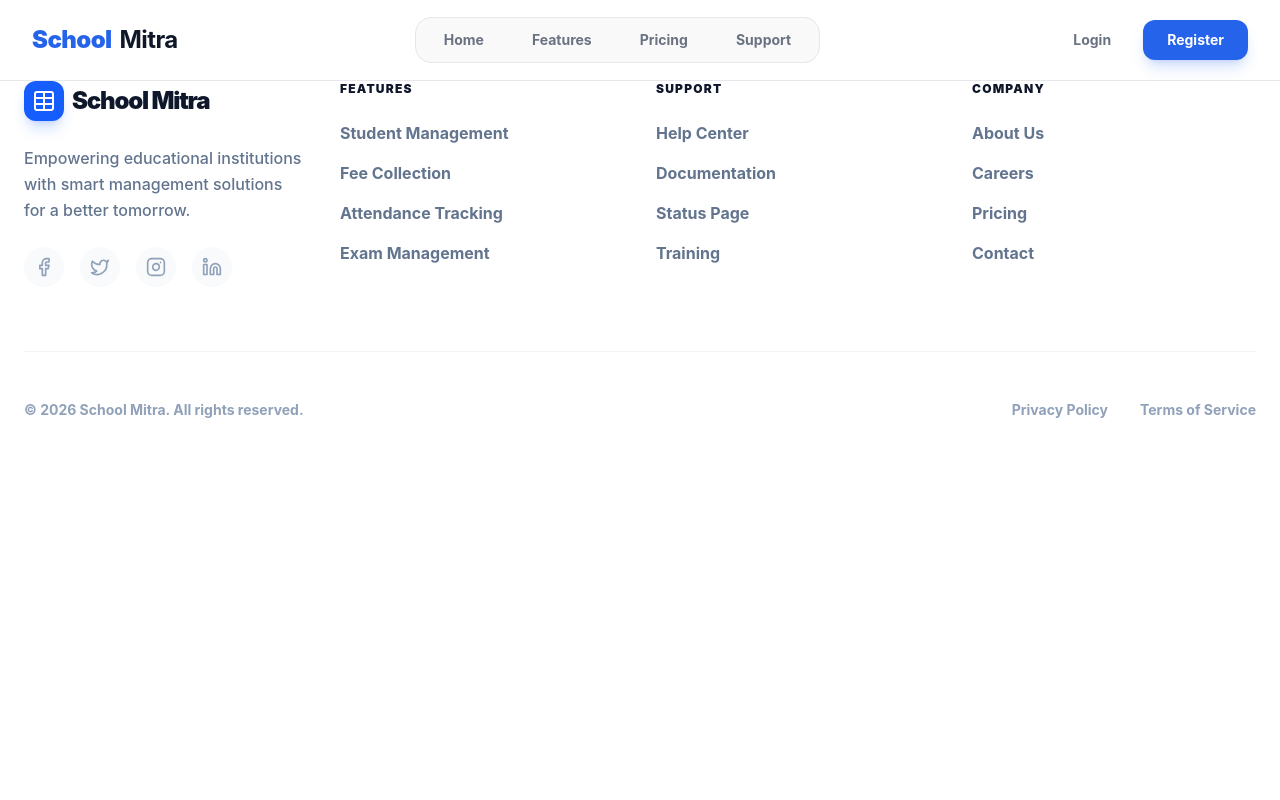
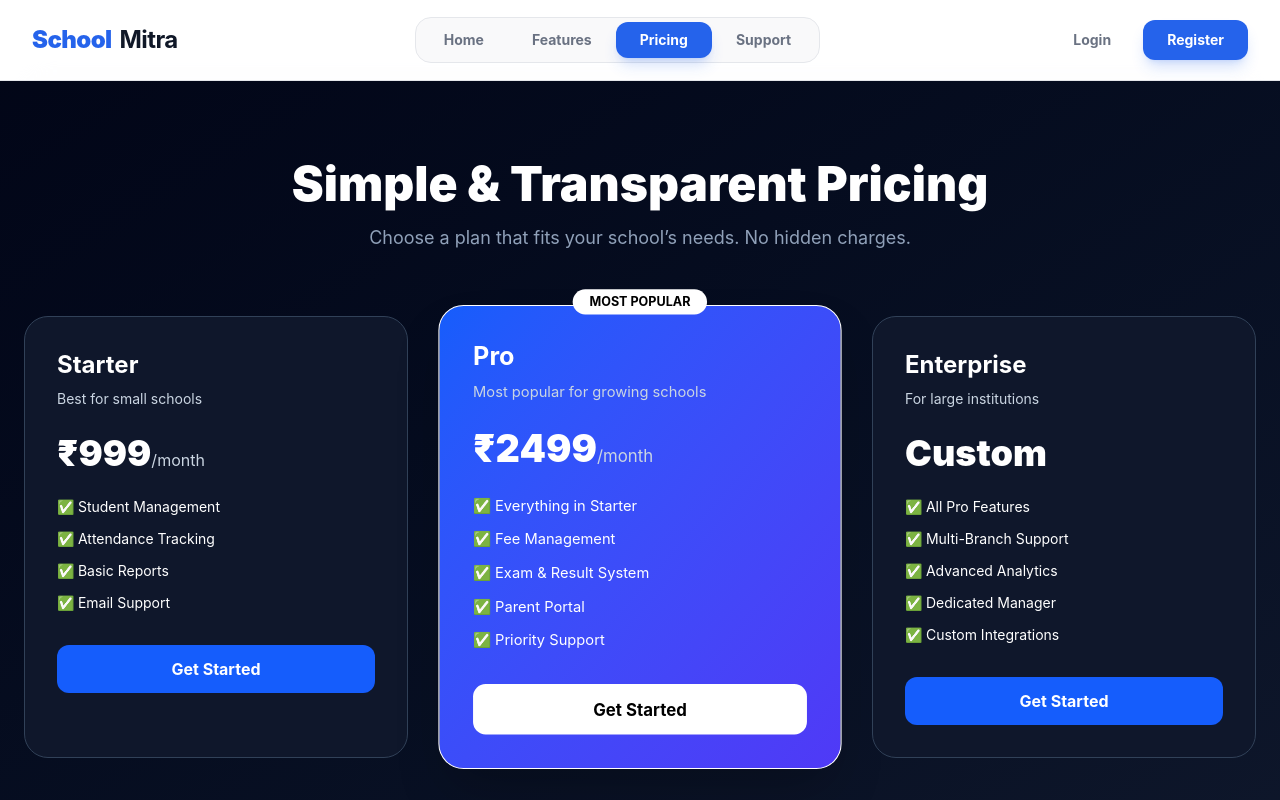
Before and after one commit to official1saurabh-ship-it/school-mitra-landing-page, a React (Vite) app: page /pricing in a window 1280 px wide. Shown: the top 800 px of the page. Built offline with nearby package versions, Linux system fonts and the light colour scheme.

Commit message:
Few more changes done

```diff
--- a/src/App.jsx
+++ b/src/App.jsx
@@ -18,6 +18,9 @@ import HostelManagement from './features/HostelManagement';
 import OtherFacilities from './features/OtherFacilities';
 import ReportsAnalytics from './features/ReportsAnalytics';
 import TechnicalSystemFeatures from './features/TechnicalSystemFeatures';
+import PricingPage from './pages/PricingPage';
+import SupportPage from './pages/SupportPage';
+
 
 function App() {
   return (
@@ -41,6 +44,8 @@ function App() {
         <Route path="/features/other-facilities" element={<OtherFacilities />} />
         <Route path="/features/reports-analytics" element={<ReportsAnalytics />} />
         <Route path="/features/technical-system-features" element={<TechnicalSystemFeatures />} />
+        <Route path="/pricing" element={<PricingPage />} />
+        <Route path="/support" element={<SupportPage />} />
       </Routes>
     </div>
 
--- a/src/components/Navbar.jsx
+++ b/src/components/Navbar.jsx
@@ -17,8 +17,8 @@ const Navbar = () => {
   const navItems = [
     { name: 'Home', path: '/', icon: Home },
     { name: 'Features', path: '/features', icon: LayoutGrid },
-    { name: 'Pricing', path: '#pricing', icon: CreditCard },
-    { name: 'Support', path: '#support', icon: LifeBuoy },
+    { name: 'Pricing', path: '/pricing', icon: CreditCard },
+    { name: 'Support', path: '/support', icon: LifeBuoy },
   ];
 
   // Helper function to determine if a link is active
--- /dev/null
+++ b/src/pages/PricingPage.jsx
@@ -0,0 +1,116 @@
+import React from "react";
+
+const plans = [
+    {
+        name: "Starter",
+        price: "₹999",
+        period: "/month",
+        desc: "Best for small schools",
+        features: [
+            "Student Management",
+            "Attendance Tracking",
+            "Basic Reports",
+            "Email Support",
+        ],
+        highlighted: false,
+    },
+    {
+        name: "Pro",
+        price: "₹2499",
+        period: "/month",
+        desc: "Most popular for growing schools",
+        features: [
+            "Everything in Starter",
+            "Fee Management",
+            "Exam & Result System",
+            "Parent Portal",
+            "Priority Support",
+        ],
+        highlighted: true,
+    },
+    {
+        name: "Enterprise",
+        price: "Custom",
+        period: "",
+        desc: "For large institutions",
+        features: [
+            "All Pro Features",
+            "Multi-Branch Support",
+            "Advanced Analytics",
+            "Dedicated Manager",
+            "Custom Integrations",
+        ],
+        highlighted: false,
+    },
+];
+
+export default function PricingPage() {
+    return (
+        <div className="min-h-screen bg-gradient-to-br from-slate-950 to-slate-900 text-white px-6 py-20 mt-20">
+
+            {/* Heading */}
+            <div className="text-center max-w-3xl mx-auto mb-16">
+                <h1 className="text-4xl md:text-5xl font-black mb-4">
+                    Simple & Transparent Pricing
+                </h1>
+                <p className="text-slate-400 text-lg">
+                    Choose a plan that fits your school’s needs. No hidden charges.
+                </p>
+            </div>
+
+            {/* Pricing Cards */}
+            <div className="grid md:grid-cols-3 gap-10 min-w-6xl mx-auto">
+
+                {plans.map((plan, index) => (
+                    <div
+                        key={index}
+                        className={`relative rounded-3xl p-8 border transition-all duration-300
+              ${plan.highlighted
+                                ? "bg-gradient-to-br from-blue-600 to-indigo-600 scale-105 shadow-2xl"
+                                : "bg-slate-900 border-slate-700 hover:scale-105"
+                            }`}
+                    >
+
+                        {/* Badge */}
+                        {plan.highlighted && (
+                            <div className="absolute -top-4 left-1/2 -translate-x-1/2 bg-white text-black text-xs font-bold px-4 py-1 rounded-full">
+                                MOST POPULAR
+                            </div>
+                        )}
+
+                        {/* Plan Name */}
+                        <h2 className="text-2xl font-bold mb-2">{plan.name}</h2>
+                        <p className="text-sm text-slate-300 mb-6">{plan.desc}</p>
+
+                        {/* Price */}
+                        <div className="mb-6">
+                            <span className="text-4xl font-black">{plan.price}</span>
+                            <span className="text-slate-300">{plan.period}</span>
+                        </div>
+
+                        {/* Features */}
+                        <ul className="space-y-3 mb-8">
+                            {plan.features.map((f, i) => (
+                                <li key={i} className="flex items-center gap-2 text-sm">
+                                    ✅ {f}
+                                </li>
+                            ))}
+                        </ul>
+
+                        {/* Button */}
+                        <button
+                            className={`w-full py-3 rounded-xl font-bold transition-all
+                ${plan.highlighted
+                                    ? "bg-white text-black hover:bg-gray-200"
+                                    : "bg-blue-600 hover:bg-blue-500"
+                                }`}
+                        >
+                            Get Started
+                        </button>
+                    </div>
+                ))}
+            </div>
+
+        </div>
+    );
+}
--- /dev/null
+++ b/src/pages/SupportPage.jsx
@@ -0,0 +1,124 @@
+import React, { useState } from "react";
+
+const faqs = [
+    {
+        q: "How do I add new students?",
+        a: "Go to the Academic Management section and click on 'Add Student'. Fill in the required details and save.",
+    },
+    {
+        q: "How can I reset my password?",
+        a: "Click on 'Forgot Password' on the login page and follow the instructions sent to your email.",
+    },
+    {
+        q: "Is my data secure?",
+        a: "Yes, we use encrypted cloud storage and follow industry security standards.",
+    },
+    {
+        q: "Can I manage multiple branches?",
+        a: "Yes, multi-branch management is available in Pro and Enterprise plans.",
+    },
+];
+
+export default function SupportPage() {
+    const [openIndex, setOpenIndex] = useState(null);
+
+    return (
+        <div className="min-h-screen bg-white text-black px-6 py-16 mt-20">
+
+            {/* 🔥 Heading */}
+            <div className="text-center max-w-3xl mx-auto mb-16">
+                <h1 className="text-4xl md:text-5xl font-black mb-4">
+                    Need Help? We’re Here 🚀
+                </h1>
+                <p className="text-slate-400 text-lg">
+                    Find answers, get support, or contact our team anytime.
+                </p>
+            </div>
+
+            {/* 🔹 Support Options */}
+            <div className="grid md:grid-cols-3 gap-8 max-w-6xl mx-auto mb-20">
+
+                <div className="bg-white p-6 rounded-2xl border border-slate-700 text-center hover:scale-105 transition">
+                    <h3 className="text-xl font-bold mb-2 ">📧 Email Support</h3>
+                    <p className="text-slate-400 mb-4">Reach us anytime via email</p>
+                    <p className="font-semibold">support@schoolapp.com</p>
+                </div>
+
+                <div className="bg-white p-6 rounded-2xl border border-slate-700 text-center hover:scale-105 transition">
+                    <h3 className="text-xl font-bold mb-2">💬 Live Chat</h3>
+                    <p className="text-slate-400 mb-4">Chat with our support team</p>
+                    <button className="bg-blue-600 px-4 py-2 rounded-lg hover:bg-blue-500">
+                        Start Chat
+                    </button>
+                </div>
+
+                <div className="bg-white p-6 rounded-2xl border border-slate-700 text-center hover:scale-105 transition">
+                    <h3 className="text-xl font-bold mb-2">📞 Call Us</h3>
+                    <p className="text-slate-400 mb-4">Mon–Fri, 9AM–6PM</p>
+                    <p className="font-semibold">+91 98765 43210</p>
+                </div>
+
+            </div>
+
+            {/* 🔹 Contact Form */}
+            <div className="max-w-6xl mx-auto bg-white p-10 rounded-3xl border border-slate-700 mb-20">
+                <h2 className="text-2xl font-bold mb-6">Send us a message</h2>
+
+                <form className="grid md:grid-cols-2 gap-6">
+
+                    <input
+                        type="text"
+                        placeholder="Your Name"
+                        className="bg-white p-4 rounded-xl border border-slate-600 focus:outline-none"
+                    />
+
+                    <input
+                        type="email"
+                        placeholder="Your Email"
+                        className="bg-white p-4 rounded-xl border border-slate-600 focus:outline-none"
+                    />
+
+                    <textarea
+                        placeholder="Describe your issue..."
+                        rows="5"
+                        className="md:col-span-2 bg-white p-4 rounded-xl border border-slate-600 focus:outline-none"
+                    />
+
+                    <button
+                        className="md:col-span-2 bg-blue-600 py-3 rounded-xl font-bold hover:bg-blue-500 transition"
+                    >
+                        Submit Request
+                    </button>
+
+                </form>
+            </div>
+
+            {/* 🔹 FAQ Section */}
+            <div className="max-w-6xl mx-auto">
+                <h2 className="text-3xl font-bold mb-8 text-center">
+                    Frequently Asked Questions
+                </h2>
+
+                <div className="space-y-4">
+                    {faqs.map((faq, i) => (
+                        <div
+                            key={i}
+                            className="bg-white p-5 rounded-xl border border-slate-700 cursor-pointer"
+                            onClick={() => setOpenIndex(openIndex === i ? null : i)}
+                        >
+                            <div className="flex justify-between items-center">
+                                <h3 className="font-semibold">{faq.q}</h3>
+                                <span>{openIndex === i ? "-" : "+"}</span>
+                            </div>
+
+                            {openIndex === i && (
+                                <p className="text-slate-400 mt-3">{faq.a}</p>
+                            )}
+                        </div>
+                    ))}
+                </div>
+            </div>
+
+        </div>
+    );
+}
```
Also changed, not shown: src/pages/Home.jsx (+50 -47 lines), 1 other file (tests, documents, lock files or other folders).
